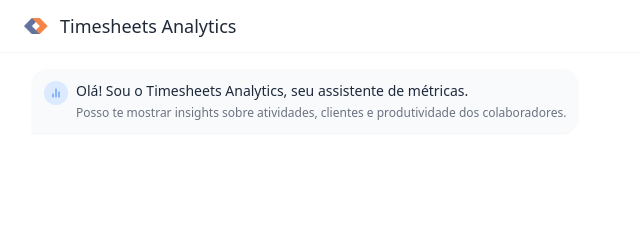
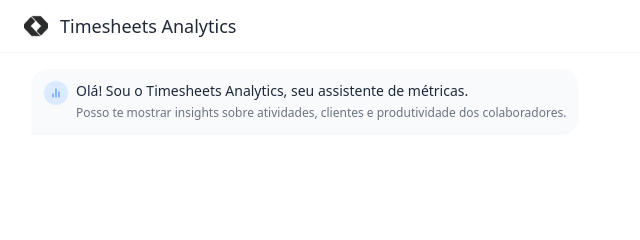
Before and after one commit to Marcelo-Brasiliense-IRKO/Looker_ai, a plain HTML site: page Deploy/index.html in a window 1280 px wide. Shown: the top 240 px of the page, 0-640 px from the left. Drawn offline with nearby package versions, Linux system fonts and the light colour scheme.

Commit message:
ajuste imagem logo

```diff
--- a/Deploy/index.html
+++ b/Deploy/index.html
@@ -22,7 +22,7 @@
     <header class="bg-white border-b border-gray-100 py-3 px-6 flex items-center justify-between">
         <div class="flex items-center space-x-3">
             <div class="flex-shrink-0 w-6 h-6 flex items-center justify-center">
-                <img src="logo-irko.png" alt="IRKO" class="h-full w-auto object-contain">
+                <img src="logo-irko-escuro.png" alt="IRKO" class="h-full w-auto object-contain">
             </div>
             <h1 class="text-lg font-medium text-gray-800">Timesheets Analytics</h1>
         </div>
```
